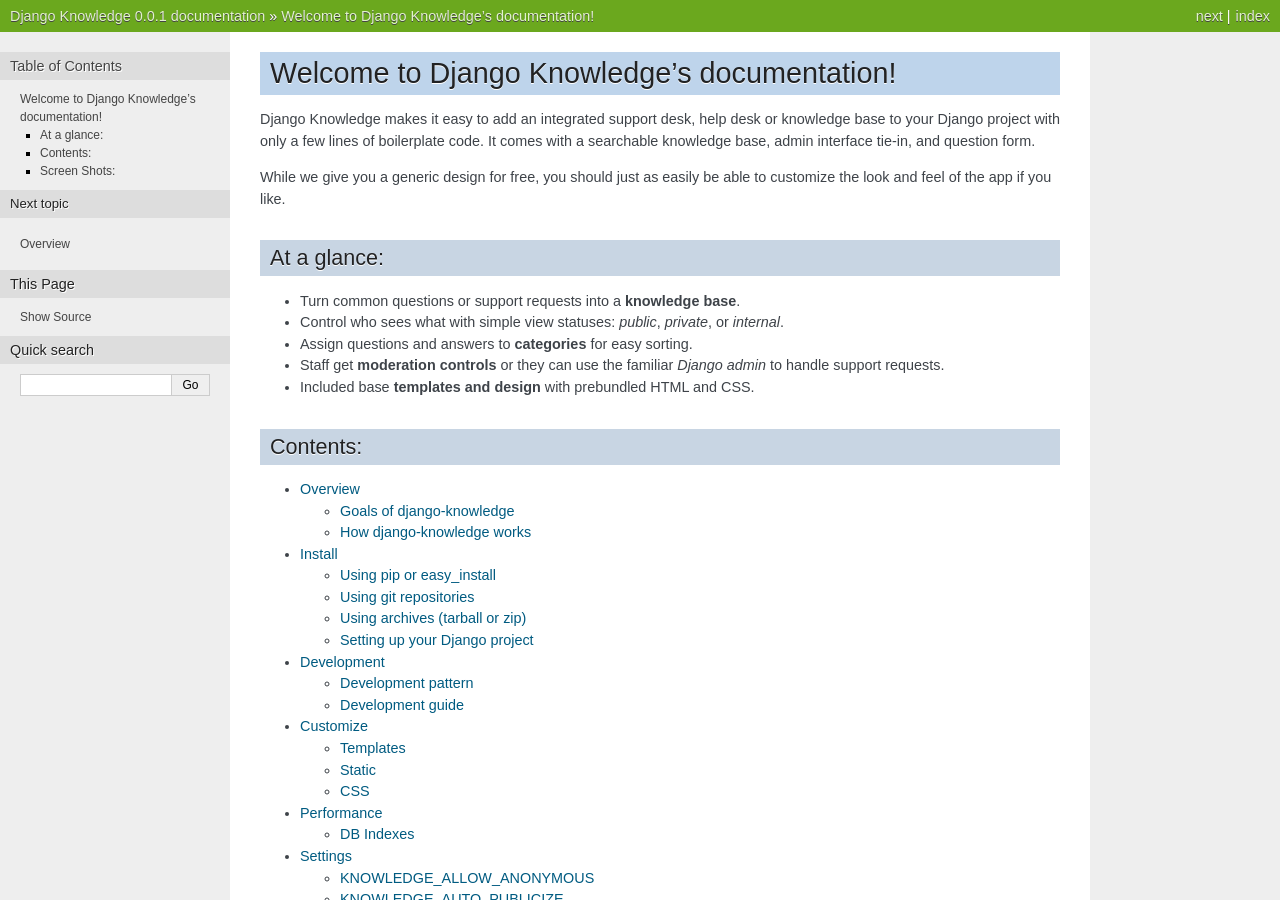
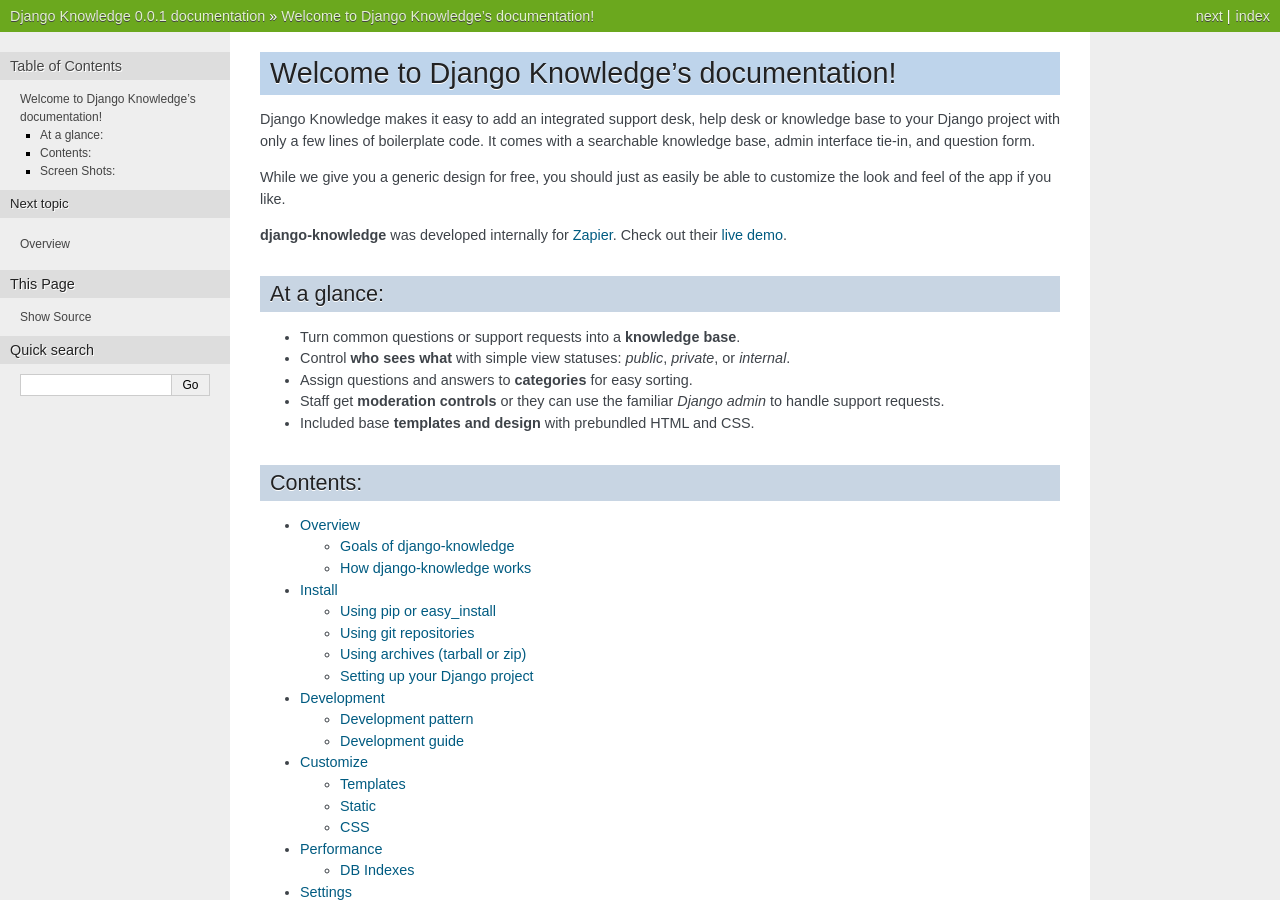
Before and after one commit to zapier/django-knowledge, a Sphinx documentation site: the page built from docs/index.rst, in a window 1280 px wide and 900 px high. Built offline with Sphinx 7.4.7, drawn with Linux system fonts in a browser that asks for light colours; pages that are not in the unit, such as notebooks, are missing from menus.

Commit message:
minor doc/readme tweaks

```diff
--- a/README.rst
+++ b/README.rst
@@ -12,7 +12,7 @@
 ------------
 
 - Turn common questions or support requests into a **knowledge base**.
-- Control who sees what with simple view statuses: *public*, *private*, or *internal*.
+- Control **who sees what** with simple view statuses: *public*, *private*, or *internal*.
 - Assign questions and answers to **categories** for easy sorting.
 - Staff get **moderation controls** or they can use the familiar *Django admin* to handle support requests.
 - Included base **templates and design** with prebundled HTML and CSS.
--- a/docs/index.rst
+++ b/docs/index.rst
@@ -15,12 +15,15 @@
 While we give you a generic design for free, you should just as easily be able
 to customize the look and feel of the app if you like.
 
+**django-knowledge** was developed internally for `Zapier <https://zapier.com/>`_.
+Check out their `live demo <https://zapier.com/support/>`_.
+
 
 At a glance:
 ------------
 
 - Turn common questions or support requests into a **knowledge base**.
-- Control who sees what with simple view statuses: *public*, *private*, or *internal*.
+- Control **who sees what** with simple view statuses: *public*, *private*, or *internal*.
 - Assign questions and answers to **categories** for easy sorting.
 - Staff get **moderation controls** or they can use the familiar *Django admin* to handle support requests.
 - Included base **templates and design** with prebundled HTML and CSS.
```
Also changed, not shown: other parts of README.rst (+1 -1 lines).
